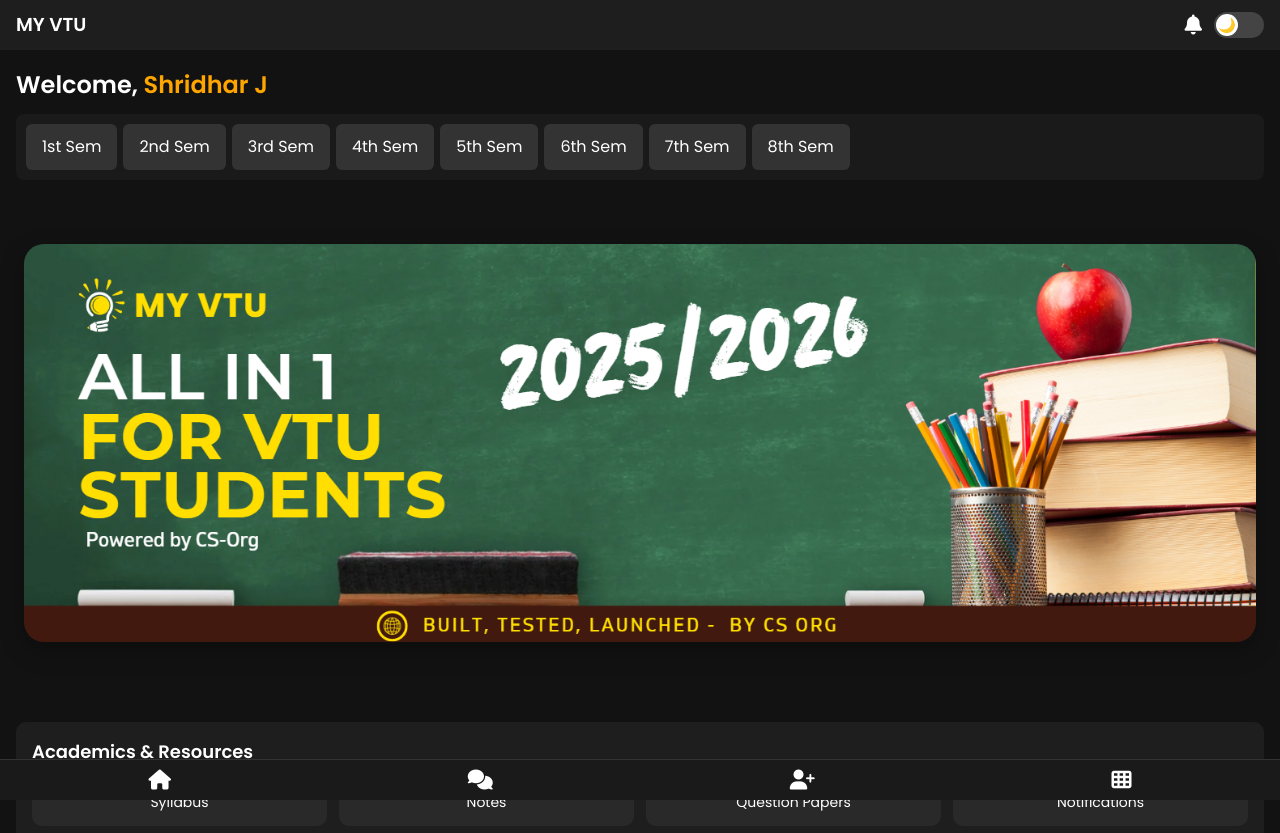
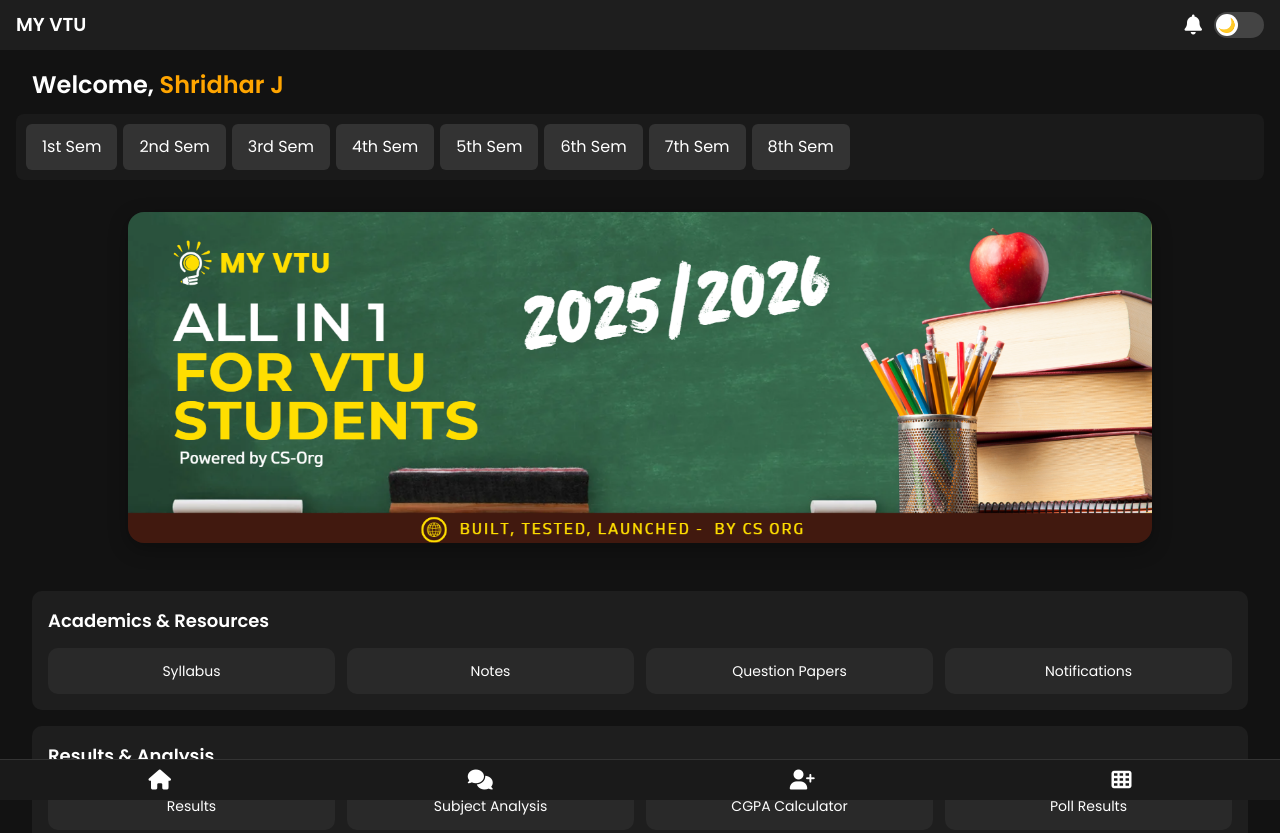
Before and after one commit to VTU-Resources/39, a plain HTML site: page home.html in a window 1280 px wide. Shown: the top 833 px of the page. Drawn offline with Linux system fonts and the light colour scheme.

Commit message:
Update home.html

```diff
--- a/home.html
+++ b/home.html
@@ -29,28 +29,25 @@
       padding: 16px;
     }
 
-    /* ✅ Updated Banner Styling */
-    .banner-container {
-      padding: 24px;
-      margin: 24px auto;
+    /* ✅ Final Polished Banner */
+    .banner-wrapper {
       display: flex;
       justify-content: center;
-      align-items: center;
+      margin: 16px;
     }
 
-    .banner-container img {
+    .banner-wrapper img {
       width: 100%;
-      max-width: 1280px;
-      height: auto;
-      border-radius: 20px;
-      object-fit: contain;
-      box-shadow: 0 8px 24px rgba(0, 0, 0, 0.3);
+      max-width: 1024px;
+      border-radius: 16px;
+      display: block;
+      object-fit: cover;
+      box-shadow: 0 6px 20px rgba(0, 0, 0, 0.3);
     }
 
-    /* Responsive Sections */
     .section {
       background: #1e1e1e;
-      margin: 16px 0;
+      margin: 16px;
       border-radius: 10px;
       padding: 16px;
     }
@@ -94,17 +91,6 @@
       background: #ccc;
     }
 
-    .icons-row {
-      display: flex;
-      gap: 16px;
-      margin-top: 10px;
-    }
-
-    .icon {
-      font-size: 24px;
-      cursor: pointer;
-    }
-
     .timetable {
       display: flex;
       overflow-x: auto;
@@ -130,49 +116,6 @@
 
     body.light-theme .timetable div {
       background: #bbb;
-    }
-
-    footer {
-      position: fixed;
-      bottom: 0;
-      width: 100%;
-      background: #1a1a1a;
-      display: flex;
-      justify-content: space-around;
-      padding: 10px 0;
-      border-top: 1px solid #333;
-    }
-
-    footer i {
-      font-size: 20px;
-      cursor: pointer;
-    }
-
-    body.light-theme footer {
-      background: #f5f5f5;
-      border-color: #ccc;
-    }
-
-    #modal, #notifModal {
-      display: none;
-      position: fixed;
-      top: 0;
-      left: 0;
-      width: 100vw;
-      height: 100vh;
-      background: rgba(0,0,0,0.8);
-      justify-content: center;
-      align-items: center;
-      z-index: 999;
-    }
-
-    .modal-content {
-      background: #fff;
-      color: #000;
-      padding: 20px;
-      border-radius: 12px;
-      max-width: 300px;
-      text-align: center;
     }
 
     .top-bar {
@@ -220,8 +163,61 @@
       background: #ddd;
     }
 
+    .icons-row {
+      display: flex;
+      gap: 16px;
+      margin-top: 10px;
+    }
+
+    .icon {
+      font-size: 24px;
+      cursor: pointer;
+    }
+
+    footer {
+      position: fixed;
+      bottom: 0;
+      width: 100%;
+      background: #1a1a1a;
+      display: flex;
+      justify-content: space-around;
+      padding: 10px 0;
+      border-top: 1px solid #333;
+    }
+
+    footer i {
+      font-size: 20px;
+      cursor: pointer;
+    }
+
+    body.light-theme footer {
+      background: #f5f5f5;
+      border-color: #ccc;
+    }
+
+    #modal, #notifModal {
+      display: none;
+      position: fixed;
+      top: 0;
+      left: 0;
+      width: 100vw;
+      height: 100vh;
+      background: rgba(0,0,0,0.8);
+      justify-content: center;
+      align-items: center;
+      z-index: 999;
+    }
+
+    .modal-content {
+      background: #fff;
+      color: #000;
+      padding: 20px;
+      border-radius: 12px;
+      max-width: 300px;
+      text-align: center;
+    }
+
   </style>
-
   <link href="https://fonts.googleapis.com/css2?family=Poppins:wght@400;600&display=swap" rel="stylesheet">
   <script src="https://kit.fontawesome.com/a076d05399.js" crossorigin="anonymous"></script>
 </head>
@@ -237,7 +233,7 @@
   </div>
 
   <header>
-    <h2>Welcome, <span style="color: orange">Shridhar J</span></h2>
+    <h2 style="padding: 0 16px;">Welcome, <span style="color: orange">Shridhar J</span></h2>
     <div class="timetable">
       <div>1st Sem</div>
       <div>2nd Sem</div>
@@ -250,13 +246,12 @@
     </div>
   </header>
 
-  <!-- ✅ Final Banner Image -->
-  <div class="banner-container">
-    <img src="11.png" alt="VTU Banner">
+  <!-- ✅ Final Banner With Clean Padding & Auto Fit -->
+  <div class="banner-wrapper">
+    <img src="11.png" alt="VTU Banner" />
   </div>
 
   <div class="container">
-    <!-- All sections below remain same -->
     <div class="section">
       <div class="section-title">Academics & Resources</div>
       <div class="grid">
```
